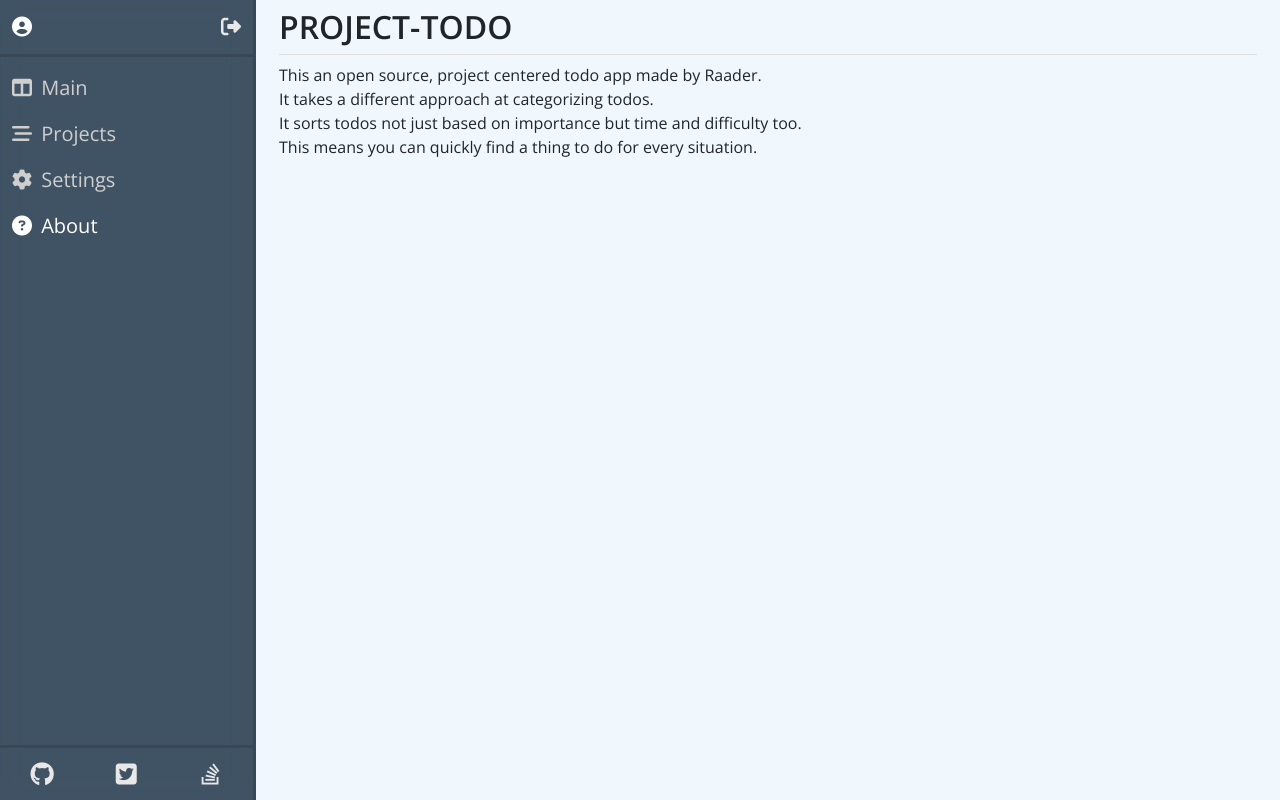
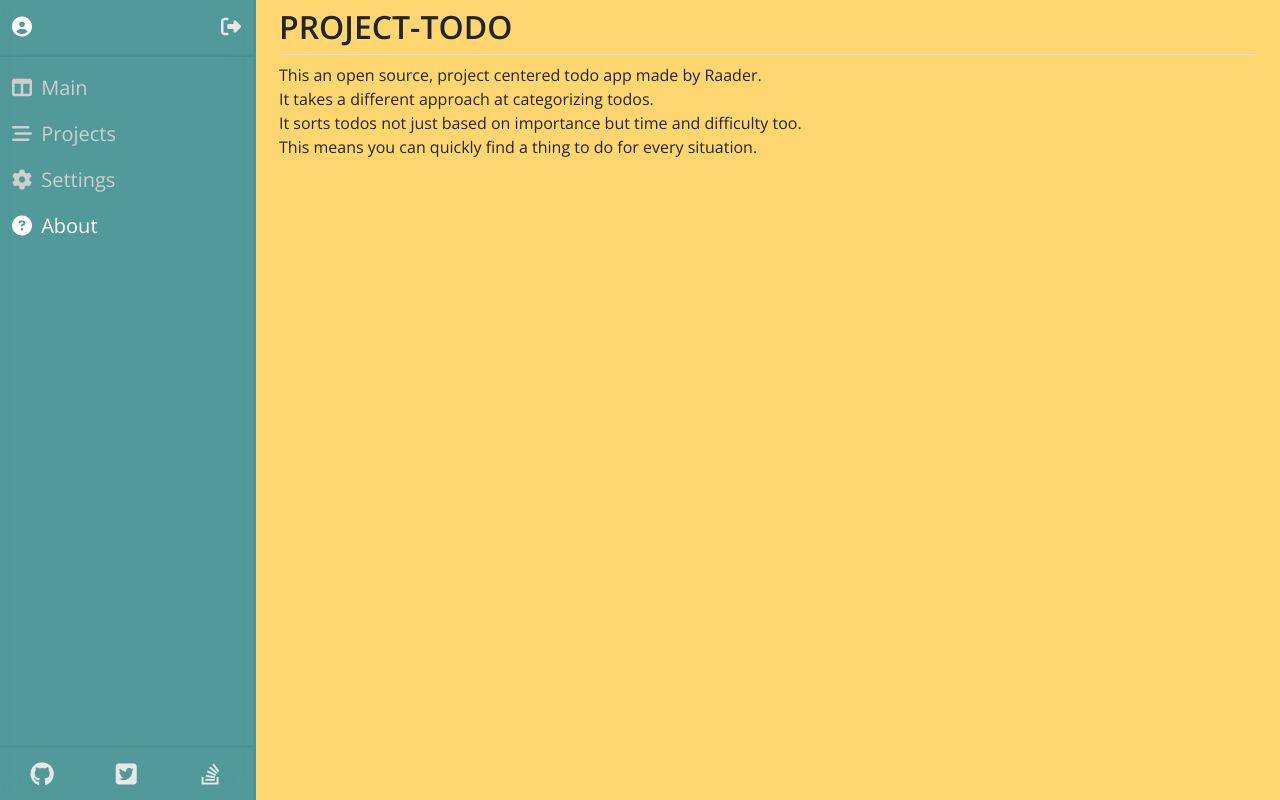
Before and after one commit to Raader/project-todo, a React (Create React App) app in the folder client/: page /about in a window 1280 px wide. Built offline with nearby package versions, Linux system fonts and the light colour scheme; a web font is replaced by a local one.

Commit message:
css variables

```diff
--- a/client/src/App.css
+++ b/client/src/App.css
@@ -1,6 +1,21 @@
 @import url("https://fonts.googleapis.com/css2?family=Akaya+Telivigala&family=Anton&family=Open+Sans:ital,wght@0,400;1,300;1,400;1,600&family=Shippori+Mincho:wght@400;500&display=swap");
 @import url("https://fonts.googleapis.com/css2?family=Open+Sans:wght@300;400;600;700&family=RocknRoll+One&display=swap");
 
+:root {
+  --primary-color: white;
+  --primary-bgcolor: #f0f8fe;
+  --secondary-color: black;
+  --secondary-bgcolor: #405364;
+  --primary-border: #e0e0e0;
+  --secondary-border: #384857;
+}
+
+[data-theme="book"] {
+  --primary-bgcolor: #ffd670;
+  --primary-border: #f1cb6a;
+  --secondary-bgcolor: #529999;
+  --secondary-border: #4d9191;
+}
 .App {
   text-align: center;
   font-family: "Akaya Telivigala", cursive;
--- a/client/src/App.js
+++ b/client/src/App.js
@@ -56,7 +56,8 @@ const routes = [
 function App() {
   const dispatch = useDispatch();
   useEffect(() => {
-    document.body.style.background = "#F0F8FE";
+    document.body.style.background = "var(--primary-bgcolor)";
+    document.documentElement.setAttribute("data-theme", "book");
   }, []);
   useEffect(() => {
     const token = localStorage.getItem("token");
--- a/client/src/styles/ChangeProject.css
+++ b/client/src/styles/ChangeProject.css
@@ -3,16 +3,16 @@
 }
 .modal-header {
   border: 0 !important;
-  border-bottom: 0.1rem #e0e0e0 solid !important;
+  border-bottom: 0.1rem var(--primary-border) solid !important;
   color: black;
 }
 .modal-footer {
   border: 0 !important;
-  border-top: 0.1rem #e0e0e0 solid !important;
+  border-top: 0.1rem var(--primary-border) solid !important;
 }
 
 .modal .form-control {
-  border: 0.1rem #e0e0e0 solid !important;
+  border: 0.1rem var(--primary-border) solid !important;
 }
 
 .plist {
@@ -35,7 +35,7 @@
 }
 .plist-header {
   color: black;
-  border-bottom: 0.1rem #e0e0e0 solid;
+  border-bottom: 0.1rem var(--primary-border) solid;
   font-weight: 500 !important;
   padding-top: 0.5rem;
   font-size: 1.75rem;
@@ -53,11 +53,11 @@
 }
 
 .plist-footer {
-  border-top: 0.1rem #e0e0e0 solid;
+  border-top: 0.1rem var(--primary-border) solid;
 }
 
 .project {
-  border-bottom: 0.1rem #e0e0e0 solid;
+  border-bottom: 0.1rem var(--primary-border) solid;
   border-radius: 0.25rem;
   padding: 0.75rem;
   font-weight: 600;
@@ -81,7 +81,7 @@
 .project-inspect {
   padding: 0.5rem;
   padding-top: 0.75rem;
-  border-left: 0.1rem #e0e0e0 solid !important;
+  border-left: 0.1rem var(--primary-border) solid !important;
   height: 100vh;
   text-align: left;
 }
@@ -90,13 +90,13 @@
   padding: 0.25rem;
   font-size: 1.5rem;
   text-align: left;
-  border-bottom: 0.1rem #e0e0e0 solid;
+  border-bottom: 0.1rem var(--primary-border) solid;
 }
 
 .project-inspect-body {
 }
 .project-select {
-  border-top: 0.1rem #e0e0e0 solid;
+  border-top: 0.1rem var(--primary-border) solid;
   text-align: left;
   padding-top: 1rem;
 }
--- a/client/src/styles/ListColumn.css
+++ b/client/src/styles/ListColumn.css
@@ -2,7 +2,7 @@
   padding: 0.75rem;
   padding-bottom: 0;
   padding-top: 0;
-  border-right: solid #e0e0e0 0.15rem;
+  border-right: solid var(--primary-border) 0.15rem;
   color: rgb(65, 64, 64);
 }
 
@@ -38,7 +38,7 @@
   margin-top: 0.3rem;
   margin-bottom: 0.3rem;
   transition: all 0.2s;
-  border-bottom: 0.1rem #e0e0e0 solid;
+  border-bottom: 0.1rem var(--primary-border) solid;
   white-space: nowrap;
   clear: right;
   font-size: 0.85rem;
@@ -77,10 +77,10 @@
 .todo-input {
   margin-bottom: 0.25rem;
   background-color: rgba(255, 255, 255, 0.5) !important;
-  border: 0.1rem #e0e0e0 solid !important;
+  border: 0.1rem var(--primary-border) solid !important;
   border-radius: 0.5rem !important;
   font-size: 1rem !important;
-  border-bottom: 0.1rem #e0e0e0 solid !important;
+  border-bottom: 0.1rem var(--primary-border) solid !important;
   transition: all 0.2s;
 }
 
@@ -170,7 +170,7 @@
 }
 .stat {
   width: 3rem;
-  border-right: 0.1rem #e0e0e0 solid !important;
+  border-right: 0.1rem var(--primary-border) solid !important;
   display: inline-block;
   text-align: center;
   white-space: nowrap;
@@ -200,7 +200,7 @@
   text-align: center;
   cursor: pointer;
   user-select: none;
-  border-right: 0.1rem #e0e0e0 solid !important;
+  border-right: 0.1rem var(--primary-border) solid !important;
   font-size: 0.8rem !important;
   padding: 0.2rem;
   margin-right: 0.1rem;
--- a/client/src/styles/ProjectColumn.css
+++ b/client/src/styles/ProjectColumn.css
@@ -1,6 +1,6 @@
 .project-footer {
   margin-top: 2rem;
-  border-top: solid #384857 0.2rem;
+  border-top: solid var(--secondary-border) 0.2rem;
   position: absolute;
   bottom: 0;
   left: 0;
@@ -114,10 +114,10 @@
   padding-left: 0;
 }
 .project-main {
-  background-color: #405364;
+  background-color: var(--secondary-bgcolor);
   padding-top: 0rem;
   padding-bottom: 0;
-  border-right: solid #384857 0.2rem !important;
+  border-right: solid var(--secondary-border) 0.2rem !important;
   color: rgb(232, 232, 233) !important;
   width: 16rem;
 }
@@ -126,7 +126,7 @@
   font-size: 1.25rem;
   padding: 0.75rem;
   color: white;
-  border-bottom: solid #384857 0.2rem;
+  border-bottom: solid var(--secondary-border) 0.2rem;
 }
 .user-port .main {
   display: inline-block;
--- a/client/src/styles/Settings.css
+++ b/client/src/styles/Settings.css
@@ -11,14 +11,14 @@
 }
 
 .settings-navbar {
-  border-right: 0.1rem #e0e0e0 solid;
+  border-right: 0.1rem var(--primary-border) solid;
   height: 90vh;
   padding-right: 1rem;
 }
 
 .settings-nav {
   font-size: 1.25rem;
-  border-bottom: 0.1rem #e0e0e0 solid;
+  border-bottom: 0.1rem var(--primary-border) solid;
   padding: 0.5rem;
   font-weight: 500;
   text-align: left;
--- a/client/src/styles/TodoColumn.css
+++ b/client/src/styles/TodoColumn.css
@@ -9,7 +9,7 @@
   white-space: pre;
 }
 .inspect-menu .main {
-  border-right: 0.1rem #e0e0e0 solid;
+  border-right: 0.1rem var(--primary-border) solid;
   padding-right: 0.5rem;
   margin-right: 1rem;
   cursor: pointer;
@@ -34,7 +34,7 @@
 }
 
 .inspect-header {
-  border-top: 0.1rem #e0e0e0 solid;
+  border-top: 0.1rem var(--primary-border) solid;
   margin-top: 1rem;
 }
 
@@ -74,14 +74,14 @@
 
 .stats {
   padding: 0.5rem 0 0.5rem 0 !important;
-  border-bottom: 0.1rem #e0e0e0 solid;
+  border-bottom: 0.1rem var(--primary-border) solid;
 }
 .stat-head {
   font-size: 1.25rem;
 }
 .stat-col {
   text-align: center;
-  border-right: 0.1rem #e0e0e0 solid;
+  border-right: 0.1rem var(--primary-border) solid;
   cursor: pointer;
   padding: 0 !important;
   margin-bottom: 0.5rem;
@@ -104,7 +104,7 @@
   padding: 0.5rem;
   padding-right: 0;
   padding-left: 0;
-  border-bottom: 0.1rem #e0e0e0 solid;
+  border-bottom: 0.1rem var(--primary-border) solid;
 }
 .side-head {
   font-size: 1.25rem;
@@ -135,14 +135,14 @@
 
 .side-item {
   padding: 0.25rem;
-  border-bottom: 0.1rem #e0e0e0 solid;
+  border-bottom: 0.1rem var(--primary-border) solid;
   margin-bottom: 0.1rem;
   cursor: pointer;
   font-weight: 600;
 }
 
 .side-item .append {
-  border-left: 0.1rem #e0e0e0 solid;
+  border-left: 0.1rem var(--primary-border) solid;
 }
 .side-item-main {
   width: 70%;
```
